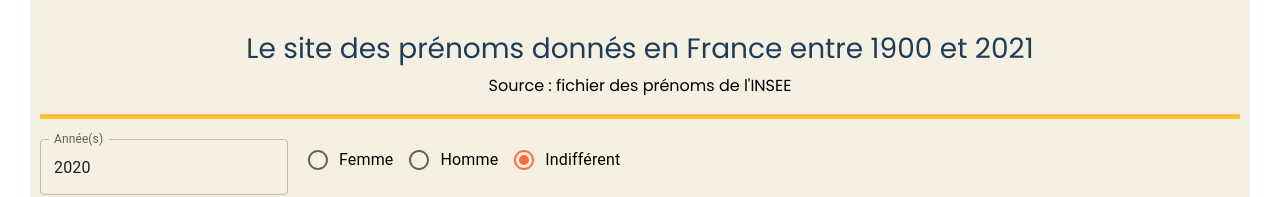
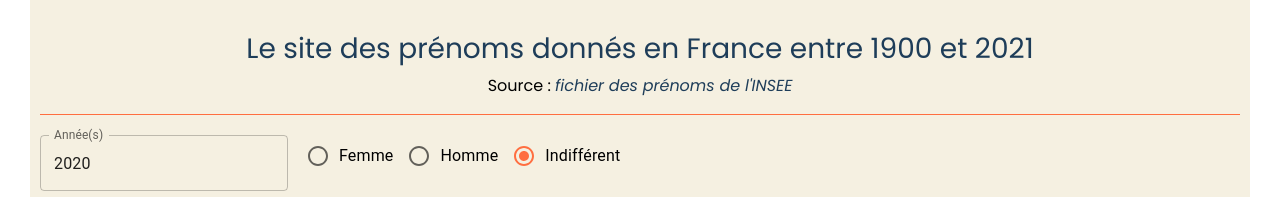
Before and after one commit to Methyx/prenoms-front, a React (Create React App) app: page / in a window 1280 px wide. Shown: the top 197 px of the page. Built offline with nearby package versions, Linux system fonts and the light colour scheme; no server answers.

Commit message:
home page OK with source

```diff
--- a/src/pages/Home.js
+++ b/src/pages/Home.js
@@ -44,7 +44,17 @@ const Home = () => {
     <div className="container home-page">
       <div className="title">
         <h1>Le site des prénoms donnés en France entre 1900 et 2021</h1>
-        <p>Source : fichier des prénoms de l'INSEE</p>
+        <p>
+          Source :{" "}
+          <a
+            href="https://www.insee.fr/fr/statistiques/3532172"
+            target="_blank"
+            rel="noreferrer"
+          >
+            {" "}
+            fichier des prénoms de l'INSEE{" "}
+          </a>
+        </p>
       </div>
       <div className="selections">
         <div>
--- a/src/style/home.css
+++ b/src/style/home.css
@@ -3,7 +3,7 @@
 }
 
 .home-page .title {
-  border-bottom: 5px solid var(--jaune);
+  border-bottom: 1px solid var(--orange);
   padding: 20px 0;
   text-align: center;
 }
@@ -11,6 +11,11 @@
   font-size: 28px;
   color: var(--bleu);
   margin: 15px 0;
+}
+.home-page .title a {
+  color: var(--bleu);
+  text-decoration: none;
+  font-style: italic;
 }
 
 .home-page .selections {
```
